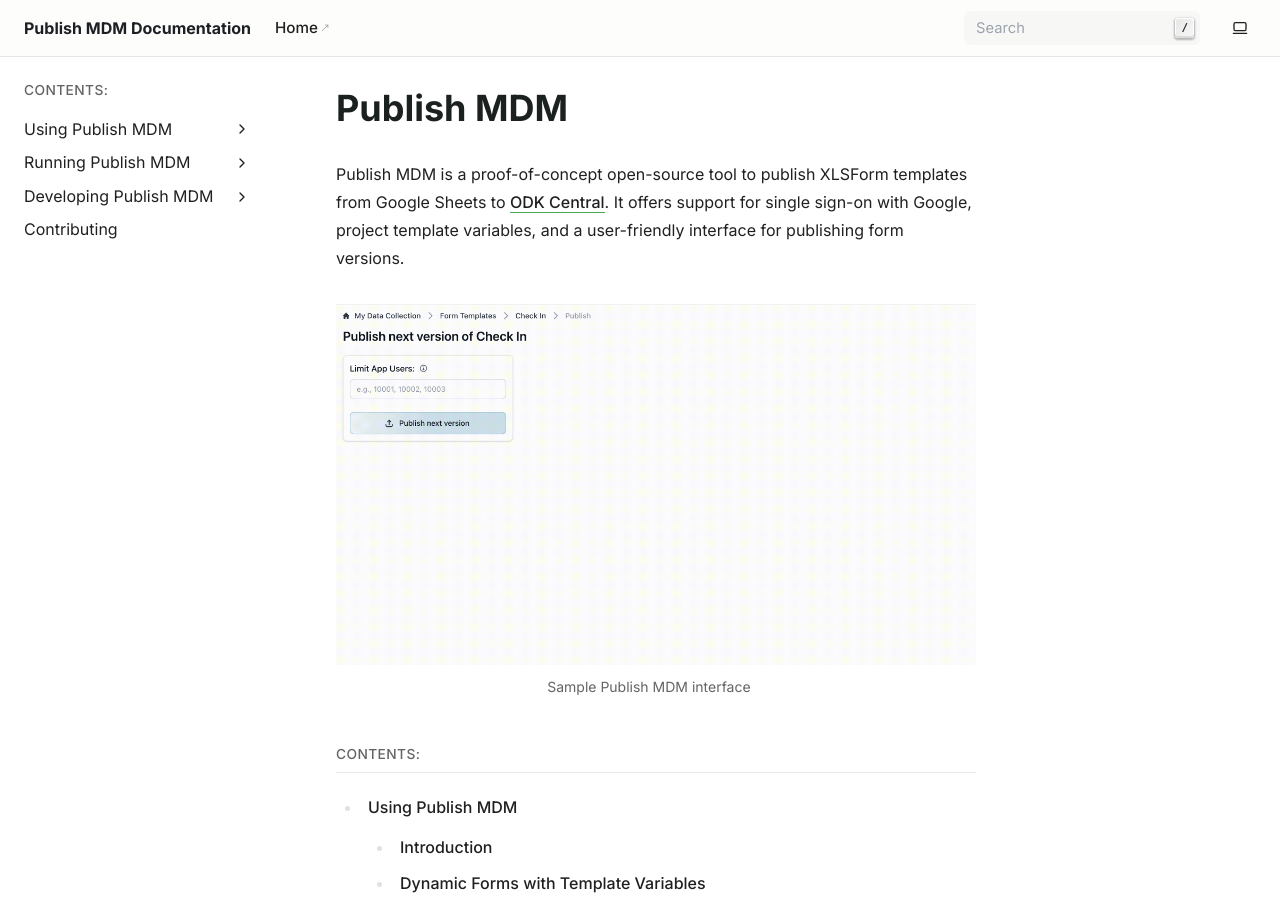
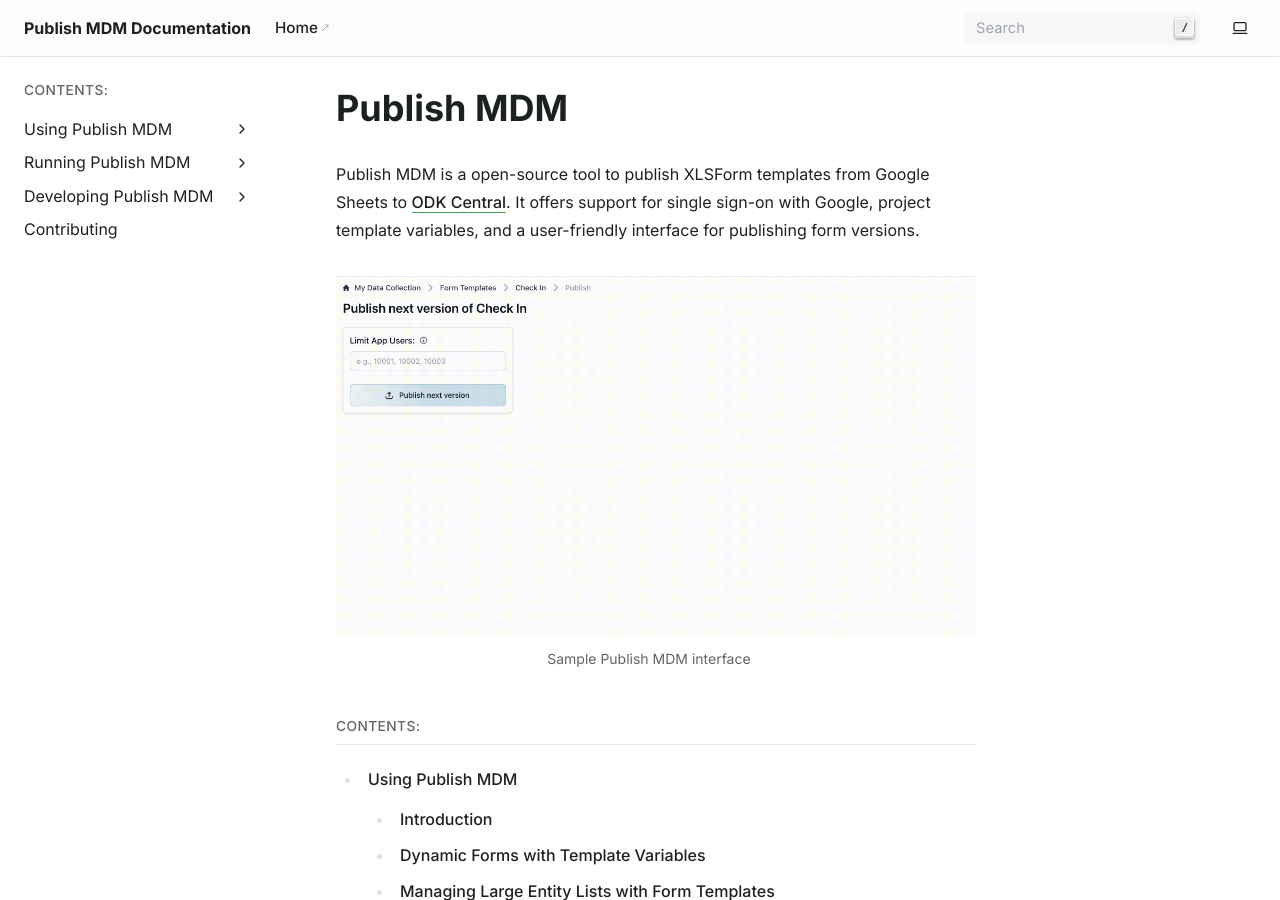
Before and after one commit to caktus/publish-mdm, a Sphinx documentation site: the page built from docs/index.rst, in a window 1280 px wide and 900 px high. Built offline with Sphinx 7.4.7, drawn with Linux system fonts in a browser that asks for light colours.

Commit message:
remove proof of concept

```diff
--- a/docs/index.rst
+++ b/docs/index.rst
@@ -6,10 +6,10 @@
 Publish MDM
 ===========
 
-Publish MDM is a proof-of-concept open-source tool to publish XLSForm templates
-from Google Sheets to `ODK Central <https://getodk.org/>`_. It offers support
-for single sign-on with Google, project template variables, and a user-friendly
-interface for publishing form versions.
+Publish MDM is a open-source tool to publish XLSForm templates from Google
+Sheets to `ODK Central <https://getodk.org/>`_. It offers support for single
+sign-on with Google, project template variables, and a user-friendly interface
+for publishing form versions.
 
 .. figure:: _static/publish.gif
    :alt: Publish MDM screenshot
```
